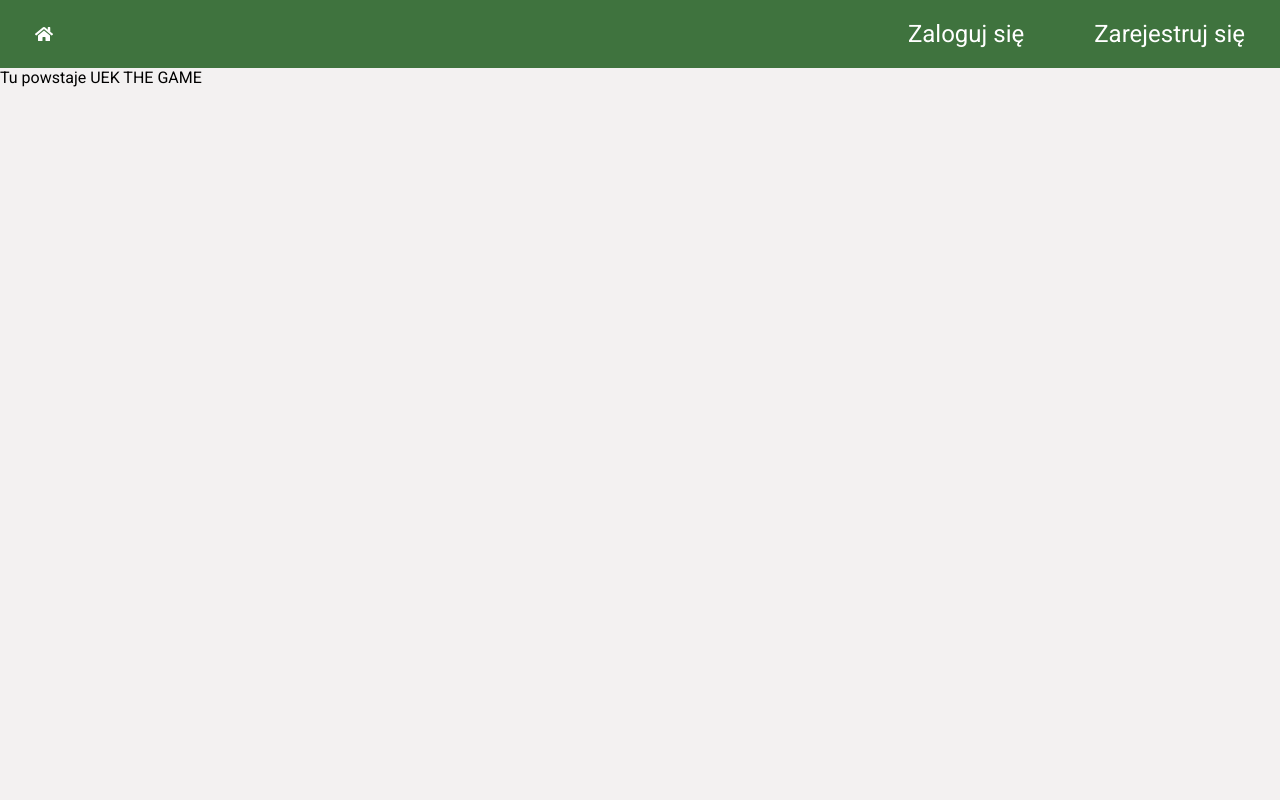
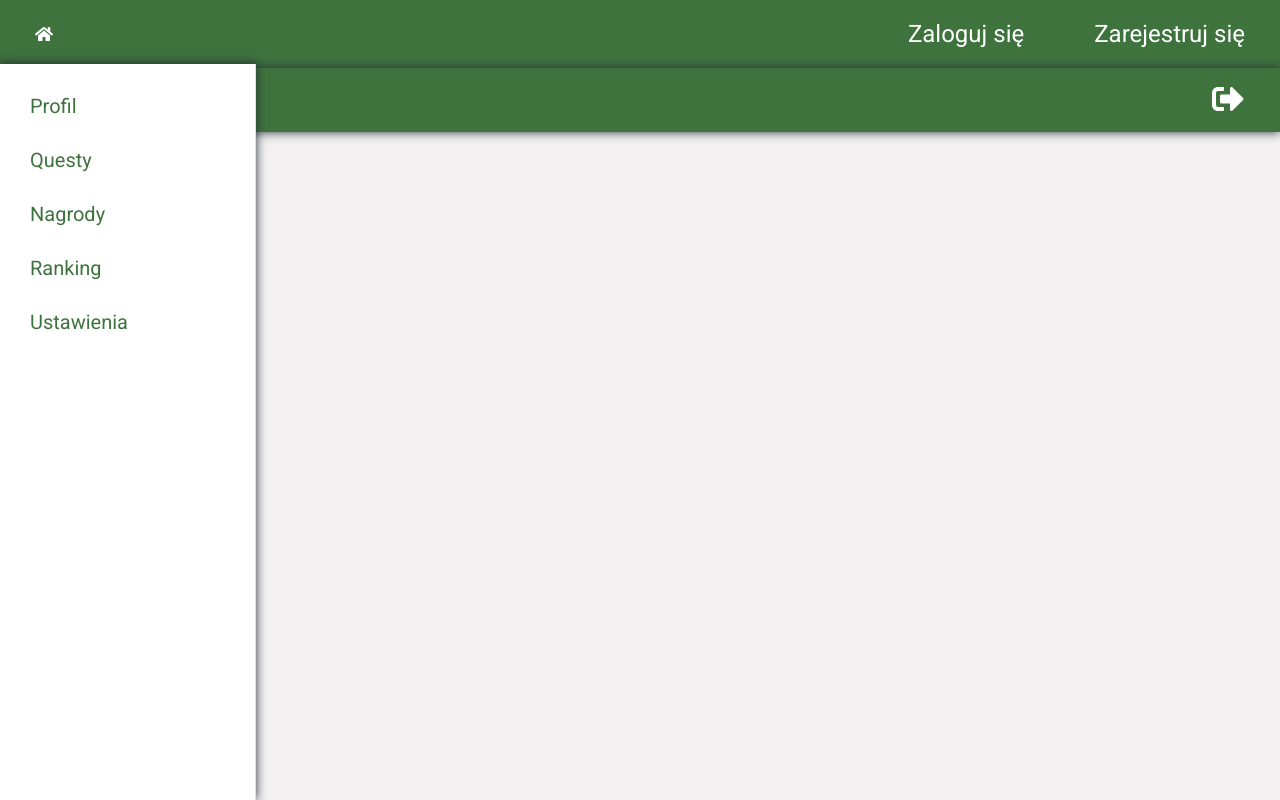
Before and after one commit to olgasowlet/UEKTheGame, a React (Create React App) app: page /#/ in a window 1280 px wide. Built offline with nearby package versions, Linux system fonts and the light colour scheme.

Commit message:
Add QuestList and SingleViewQuest component

```diff
--- /dev/null
+++ b/src/components/molecules/SingleQuest/SingleQuest.js
@@ -0,0 +1,15 @@
+import React from "react";
+
+export const SingleQuest = ( {questsList: {name, description, category} }) => {
+    return (
+        <li>
+         <h2>{name}</h2>
+            <div>
+                <p>{description}</p>
+                <p>{category}</p>
+                </div>
+        </li>
+
+
+    );
+};
--- /dev/null
+++ b/src/components/organisms/QuestsList/QuestsList.js
@@ -0,0 +1,32 @@
+import { QuestsContainer, ViewDetails, StyledNavQuests } from "./QuestsList.style"
+import { SingleQuest } from "../../molecules/SingleQuest/SingleQuest"
+import { quests } from "../../../mocks/data"
+import React, { useState, useEffect } from 'react';
+
+
+export const QuestsList = () => {
+
+const [renderComponent, setRenderComponent] = useState(false)
+
+function questIsClicked(e) {
+      e.preventDefault();
+      const currentQuest = e.currentTarget.id
+      const setQuestView = renderComponent
+      setRenderComponent(true)
+};
+
+    return (
+      <QuestsContainer>
+
+            {quests.map(( questsList ) =>
+                  <>
+
+                        <SingleQuest id={questsList.id} questsList ={ questsList } />
+                        <ViewDetails id={questsList.id} onClick = {questIsClicked} />
+                  </>
+               )}
+
+      </QuestsContainer>
+
+    );
+};
--- /dev/null
+++ b/src/components/organisms/QuestsList/QuestsList.style.js
@@ -0,0 +1,30 @@
+import styled from "styled-components";
+import { NavLink } from "react-router-dom";
+
+const activeClassName = "active";
+
+export const QuestsContainer = styled.ul`
+    width: calc(85% - 256px);
+    display: flex;
+    flex-direction: column;
+    text-decoration: none;
+    margin-left: 20%;
+`;
+
+export const ViewDetails = styled.button`
+      width: 100px;
+      height: 50px;
+      text-align: center;
+`;
+
+export const StyledNavQuests = styled(NavLink).attrs(() => ({
+      activeClassName,
+  }))`
+      text-decoration: none;
+      color: ${(({ theme }) => theme.color.green)};
+      padding: 15px;
+
+      &.${activeClassName} {
+          font-weight: bold;
+      }
+  `;
--- a/src/components/organisms/UserPanel/UserPanel.js
+++ b/src/components/organisms/UserPanel/UserPanel.js
@@ -4,7 +4,7 @@ import { toQuests, toRanking, toRewards, toSettings, toUserProfile } from "../..
 import SideBar from "../../molecules/SideBar/SideBar";
 import LogOutBar from "../../atoms/LogOutBar/LogOutBar";
 import DashboardContainer from "../../molecules/DashboardContainer/DashboardContainer";
-
+import { QuestsList } from "../QuestsList/QuestsList";
 export const UserPanel = () => {
     return (
         <>
@@ -16,7 +16,7 @@ export const UserPanel = () => {
                         <DashboardContainer title="Profil" />
                     </Route>
                     <Route path={toQuests()}>
-                        <DashboardContainer title="Questy" />
+                        <QuestsList title="Questy"/>
                     </Route>
                     <Route path={toRewards()}>
                         <DashboardContainer title="Nagrody" />
@@ -27,6 +27,7 @@ export const UserPanel = () => {
                     <Route path={toSettings()}>
                         <DashboardContainer title="Ustawienia" />
                     </Route>
+
                 </Switch>
             </HashRouter>
         </>
--- a/src/helpers/routes.js
+++ b/src/helpers/routes.js
@@ -3,3 +3,5 @@ export const toQuests = () => "/quests";
 export const toRewards = () => "/rewards";
 export const toSettings = () => "/settings";
 export const toRanking = () => "/ranking";
+
+export const toSingleQuest = () => "/questId"
--- /dev/null
+++ b/src/mocks/data.js
@@ -0,0 +1,38 @@
+export const quests = [
+      {
+            id: 1,
+            name: 'Quest 1',
+            description: 'Lorem ipsum dolor sit amet, consectetur adipiscing elit. Suspendisse vitae rutrum erat. Aliquam et egestas neque. Donec non elit rhoncus, sodales elit sit amet, placerat metus.',
+            category: 'Organization',
+      },
+      {
+            id: 2,
+            name: 'Quest 2',
+            description: 'Lorem ipsum dolor sit amet, consectetur adipiscing elit. Suspendisse vitae rutrum erat. Aliquam et egestas neque. Donec non elit rhoncus, sodales elit sit amet, placerat metus.',
+            category: 'Organization',
+      },
+      {
+            id: 3,
+            name: 'Quest 3',
+            description: 'Lorem ipsum dolor sit amet, consectetur adipiscing elit. Suspendisse vitae rutrum erat. Aliquam et egestas neque. Donec non elit rhoncus, sodales elit sit amet, placerat metus.',
+            category: 'Scientific ',
+      },
+      {
+            id: 4,
+            name: 'Quest 4',
+            description: 'Lorem ipsum dolor sit amet, consectetur adipiscing elit. Suspendisse vitae rutrum erat. Aliquam et egestas neque. Donec non elit rhoncus, sodales elit sit amet, placerat metus.',
+            category: 'Scientific',
+      },
+      {
+            id: 5,
+            name: 'Quest 5',
+            description: 'Lorem ipsum dolor sit amet, consectetur adipiscing elit. Suspendisse vitae rutrum erat. Aliquam et egestas neque. Donec non elit rhoncus, sodales elit sit amet, placerat metus.',
+            category: 'Organization',
+      },
+      {
+            id: 6,
+            name: 'Quest 6',
+            description: 'Lorem ipsum dolor sit amet, consectetur adipiscing elit. Suspendisse vitae rutrum erat. Aliquam et egestas neque. Donec non elit rhoncus, sodales elit sit amet, placerat metus.',
+            category: 'Organization',
+      },
+    ];
--- a/src/views/Content.js
+++ b/src/views/Content.js
@@ -1,8 +1,10 @@
 import React from "react";
+import { UserPanel } from "../components/organisms/UserPanel/UserPanel"
 const Content = () => (
-    <div>
-        Tu powstaje UEK THE GAME
-    </div>
+    // <div>
+    //     Tu powstaje UEK THE GAME
+    // </div>
+    <UserPanel></UserPanel>
 )
 
 export default Content;
```
Also changed, not shown: src/components/molecules/SingleQuest/SingleQuest.style.js (added).
